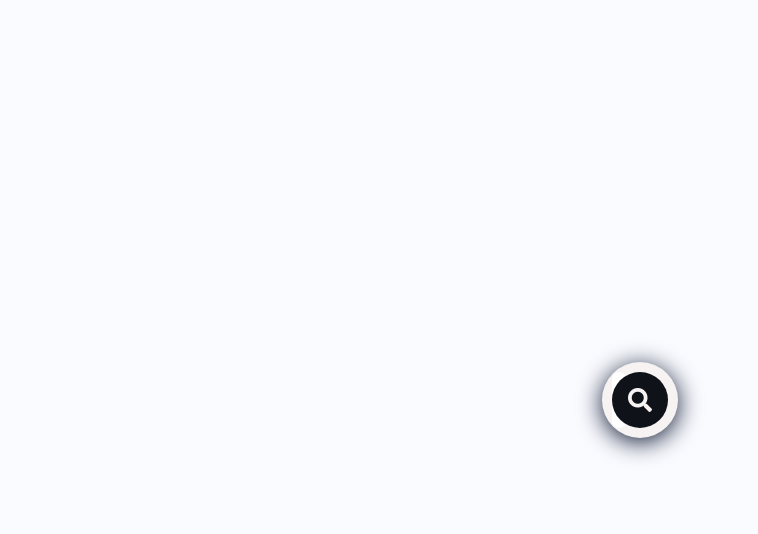
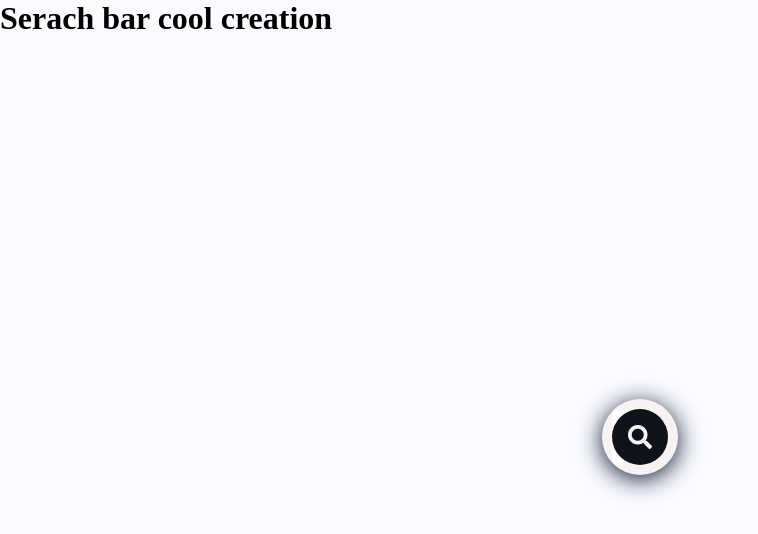
Before and after one commit to Fredrick-GodAboveAll/test_, a plain HTML site: page index.html in a window 1280 px wide. Shown: the whole page, without its empty margins (0-758 px from the left). Drawn offline with Linux system fonts and the light colour scheme.

Commit message:
Update index.html

```diff
--- a/index.html
+++ b/index.html
@@ -12,6 +12,7 @@
 
     </head>
     <body>
+        <h1>Serach bar cool creation</h1>
         <div class="container">
             <form action="https://www.google.com/search" class="search" id="search-bar">
                 <input type="search" placeholder="type something...." name="q" class="search__input">
```
